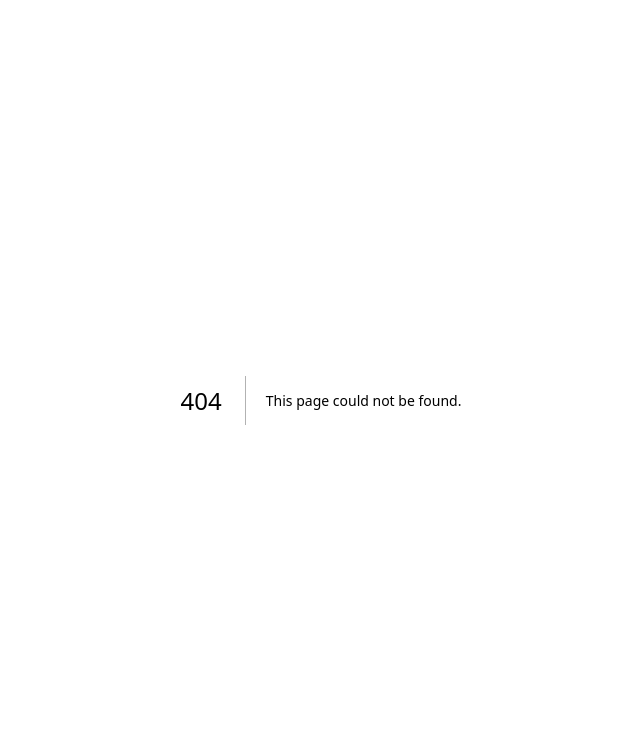
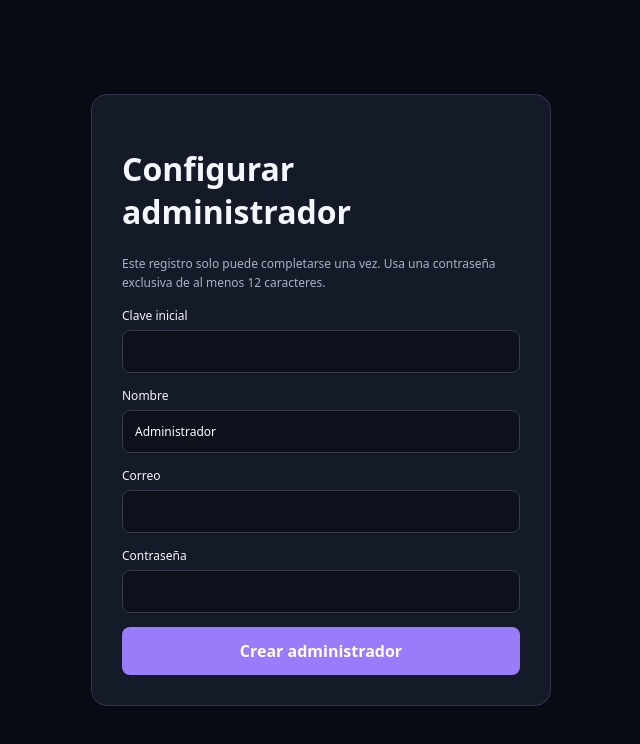
Before and after one commit to rosy-gomitas-salud/CLIPCLAPS, a Next.js app: page /admin/setup in a window 1280 px wide. Before the commit this address had no page. Shown: the top 744 px of the page, without its empty margins (319-959 px from the left). Built offline with nearby package versions, Linux system fonts and the light colour scheme.

Commit message:
Add account, Plin checkout and admin dashboard pages

```diff
--- /dev/null
+++ b/app/admin/setup/page.jsx
@@ -0,0 +1,7 @@
+"use client";
+import {useState} from "react";
+export default function AdminSetup(){
+ const [setupKey,setSetupKey]=useState(""),[email,setEmail]=useState(""),[password,setPassword]=useState(""),[name,setName]=useState("Administrador"),[msg,setMsg]=useState("");
+ async function submit(e){e.preventDefault();setMsg("Configurando…");const r=await fetch("/api/admin/setup",{method:"POST",headers:{"Content-Type":"application/json"},body:JSON.stringify({setupKey,email,password,displayName:name})});const d=await r.json();if(!r.ok){setMsg(d.error||"Error");return;}location.href="/admin";}
+ return <main className="adminSetup"><form onSubmit={submit}><h1>Configurar administrador</h1><p>Este registro solo puede completarse una vez. Usa una contraseña exclusiva de al menos 12 caracteres.</p><label>Clave inicial<input required type="password" value={setupKey} onChange={e=>setSetupKey(e.target.value)}/></label><label>Nombre<input required value={name} onChange={e=>setName(e.target.value)}/></label><label>Correo<input required type="email" value={email} onChange={e=>setEmail(e.target.value)}/></label><label>Contraseña<input required type="password" minLength={12} value={password} onChange={e=>setPassword(e.target.value)}/></label><button>Crear administrador</button>{msg&&<small>{msg}</small>}</form><style jsx>{`.adminSetup{min-height:100vh;background:#090b14;color:#f5f6fb;display:grid;place-items:center;padding:20px;font-family:system-ui}.adminSetup form{width:min(460px,100%);padding:30px;background:#151a29;border:1px solid #39324f;border-radius:16px}.adminSetup p,.adminSetup small{color:#aab1c2;font-size:12px;line-height:1.6}.adminSetup label{display:block;font-size:12px;margin:14px 0}.adminSetup input{display:block;width:100%;padding:12px;margin-top:6px;background:#0d111c;color:white;border:1px solid #34394c;border-radius:8px}.adminSetup button{width:100%;padding:13px;border:0;border-radius:8px;background:#9a7bfa;color:white;font-weight:800}`}</style></main>;
+}
```
